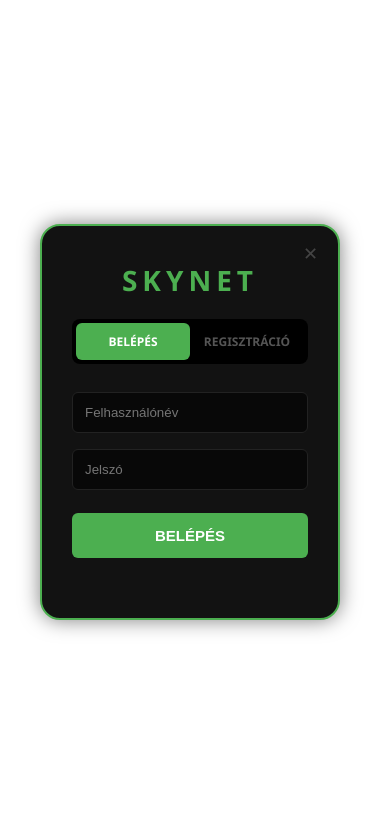
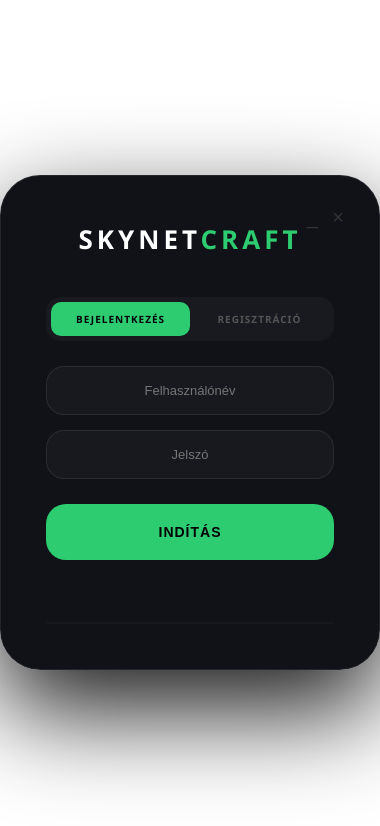
Before and after one commit to Kill-Bone/SkynetCraft-Launcher, an Electron app: page index.html in a window 380 px wide. Drawn offline with Linux system fonts and the light colour scheme; no server answers.

Commit message:
fejlesztett verziója a SkynetCraft-nak

```diff
--- a/index.html
+++ b/index.html
@@ -2,119 +2,163 @@
 <html lang="hu">
 <head>
     <meta charset="UTF-8">
-    <title>Skynet Launcher</title>
+    <title>SkynetCraft Launcher</title>
     <style>
-        * { box-sizing: border-box; }
+        :root {
+            --primary: #2ecc71;
+            --glass: rgba(12, 14, 20, 0.98);
+            --border: rgba(255, 255, 255, 0.08);
+        }
+
         body {
             margin: 0; padding: 0;
+            background: transparent;
+            font-family: 'Segoe UI', sans-serif;
             display: flex; align-items: center; justify-content: center;
-            height: 100vh; background: transparent;
-            font-family: 'Segoe UI', sans-serif;
+            height: 100vh; overflow: hidden;
+        }
+
+        .launcher-card {
+            width: 320px;
+            background: var(--glass);
+            backdrop-filter: blur(40px);
+            border: 1px solid var(--border);
+            border-radius: 40px;
+            padding: 45px;
+            box-shadow: 0 40px 100px rgba(0, 0, 0, 0.9);
+            text-align: center;
+            position: relative;
             -webkit-app-region: drag;
-            overflow: hidden;
         }
-        .card {
-            background: #121212; /* Szilárd szín, hogy ne csíkozódjon az átlátszóság miatt */
-            padding: 30px; border-radius: 20px;
-            width: 300px; text-align: center;
-            border: 2px solid #4CAF50;
-            position: relative;
-            box-shadow: 0 0 20px rgba(0,0,0,0.5);
+
+        .window-controls {
+            position: absolute; top: 25px; right: 30px;
+            -webkit-app-region: no-drag;
         }
-        input, button, .tab, .close-btn { -webkit-app-region: no-drag; }
 
-        .close-btn {
-            position: absolute; top: 15px; right: 20px;
-            color: #444; cursor: pointer; font-size: 18px; transition: 0.2s;
+        .control-btn {
+            background: none; border: none; color: #333;
+            font-size: 20px; cursor: pointer; padding: 5px;
         }
-        .close-btn:hover { color: #ff4444; }
+        .control-btn:hover { color: var(--primary); }
 
-        h1 { color: #4CAF50; margin: 5px 0 20px 0; letter-spacing: 5px; font-size: 28px; font-weight: bold; }
+        h1 { font-size: 26px; margin: 0 0 40px 0; color: white; letter-spacing: 4px; font-weight: 900; }
+        h1 span { color: var(--primary); }
 
-        .tabs { display: flex; margin-bottom: 20px; background: #000; border-radius: 8px; padding: 4px; }
-        .tab { flex: 1; padding: 10px; cursor: pointer; color: #555; border-radius: 6px; transition: 0.3s; font-size: 12px; font-weight: bold; }
-        .tab.active { background: #4CAF50; color: white; }
+        .tab-group {
+            display: flex;
+            margin-bottom: 25px;
+            background: rgba(255,255,255,0.03);
+            border-radius: 15px;
+            padding: 5px;
+            -webkit-app-region: no-drag;
+        }
+
+        .tab {
+            flex: 1; padding: 10px; font-size: 10px; color: #555;
+            cursor: pointer; transition: 0.3s; border-radius: 10px;
+            font-weight: 800; letter-spacing: 1px;
+        }
+
+        .tab.active { background: var(--primary); color: #000; }
+
+        .form-group { display: flex; flex-direction: column; gap: 15px; -webkit-app-region: no-drag; }
 
         input {
-            width: 100%; padding: 12px; margin: 8px 0;
-            border-radius: 6px; border: 1px solid #222;
-            background: #080808; color: white;
-            outline: none;
+            background: rgba(255,255,255,0.03);
+            border: 1px solid var(--border);
+            padding: 16px; border-radius: 18px;
+            color: white; outline: none; transition: 0.4s;
+            font-size: 13px; text-align: center;
         }
-        input:focus { border-color: #4CAF50; }
+        input:focus { border-color: var(--primary); background: rgba(255,255,255,0.06); }
 
-        button {
-            width: 100%; padding: 14px; background: #4CAF50;
-            color: white; border: none; border-radius: 6px;
-            cursor: pointer; font-weight: bold; font-size: 15px;
-            margin-top: 15px;
+        #confirm-pass { display: none; }
+
+        .launch-btn {
+            background: var(--primary); color: #000;
+            border: none; padding: 20px; border-radius: 20px;
+            font-weight: 900; cursor: pointer; margin-top: 10px;
+            transition: 0.3s; font-size: 14px; letter-spacing: 1px;
         }
-        button:hover { background: #45a049; }
+        .launch-btn:hover { transform: translateY(-3px); box-shadow: 0 15px 30px rgba(46, 204, 113, 0.4); }
 
-        .progress-container { width: 100%; background: #000; border-radius: 10px; margin-top: 20px; display: none; height: 8px; overflow: hidden; }
-        .progress-bar { width: 0%; height: 100%; background: #4CAF50; transition: width 0.3s; }
-
-        #status { margin-top: 15px; font-size: 12px; color: #777; min-height: 15px; }
+        /* A státusz sáv szöveg nélkül */
+        .status-box { margin-top: 40px; }
+        #status-txt { font-size: 9px; color: #333; text-transform: uppercase; letter-spacing: 1.5px; margin-bottom: 10px; min-height: 12px; }
+        .bar-bg { height: 2px; background: rgba(255,255,255,0.02); border-radius: 1px; overflow: hidden; }
+        .bar-fill { width: 0%; height: 100%; background: var(--primary); transition: 0.5s; }
     </style>
 </head>
 <body>
-    <div class="card">
-        <div class="close-btn" onclick="window.close()">✕</div>
-        <h1>SKYNET</h1>
 
-        <div id="main-ui">
-            <div class="tabs">
-                <div id="loginTab" class="tab active" onclick="setMode('login')">BELÉPÉS</div>
-                <div id="regTab" class="tab" onclick="setMode('reg')">REGISZTRÁCIÓ</div>
-            </div>
+    <div class="launcher-card">
+        <div class="window-controls">
+            <button class="control-btn" onclick="ipcRenderer.send('minimize-app')">_</button>
+            <button class="control-btn" onclick="ipcRenderer.send('close-app')">×</button>
+        </div>
 
+        <h1>SKYNET<span>CRAFT</span></h1>
+
+        <div class="tab-group">
+            <div class="tab active" id="login-tab">BEJELENTKEZÉS</div>
+            <div class="tab" id="reg-tab">REGISZTRÁCIÓ</div>
+        </div>
+
+        <div class="form-group">
             <input type="text" id="username" placeholder="Felhasználónév">
             <input type="password" id="password" placeholder="Jelszó">
-            <button id="mainBtn" onclick="action()">BELÉPÉS</button>
+            <input type="password" id="confirm-pass" placeholder="Jelszó megerősítése">
+            <button class="launch-btn" id="btn-launch">INDÍTÁS</button>
         </div>
 
-        <div class="progress-container" id="progressCont">
-            <div class="progress-bar" id="progressBar"></div>
+        <div class="status-box">
+            <div id="status-txt"></div> <div class="bar-bg"><div class="bar-fill" id="fill"></div></div>
         </div>
-        <div id="status"></div>
     </div>
 
     <script>
         const { ipcRenderer } = require('electron');
-        let mode = 'login';
 
-        function setMode(m) {
-            mode = m;
-            document.getElementById('loginTab').className = m === 'login' ? 'tab active' : 'tab';
-            document.getElementById('regTab').className = m === 'reg' ? 'tab active' : 'tab';
-            document.getElementById('mainBtn').innerText = m === 'login' ? 'INDÍTÁS' : 'REGISZTRÁCIÓ';
-            document.getElementById('status').innerText = "";
-        }
+        const loginTab = document.getElementById('login-tab');
+        const regTab = document.getElementById('reg-tab');
+        const confirmInput = document.getElementById('confirm-pass');
+        const btn = document.getElementById('btn-launch');
+        const fill = document.getElementById('fill');
+        const status = document.getElementById('status-txt');
 
-        function action() {
-            const user = document.getElementById('username').value;
-            const pass = document.getElementById('password').value;
-            if (!user || !pass) return;
-            ipcRenderer.send(mode === 'login' ? 'launch-game' : 'register-user', { user, pass });
-        }
+        loginTab.onclick = () => {
+            loginTab.classList.add('active'); regTab.classList.remove('active');
+            confirmInput.style.display = 'none'; btn.innerText = "INDÍTÁS";
+        };
 
-        ipcRenderer.on('auth-error', (e, msg) => {
-            const s = document.getElementById('status');
-            s.innerText = msg; s.style.color = "#ff4444";
+        regTab.onclick = () => {
+            regTab.classList.add('active'); loginTab.classList.remove('active');
+            confirmInput.style.display = 'block'; btn.innerText = "REGISZTRÁCIÓ";
+        };
+
+        ipcRenderer.invoke('get-profile').then(data => {
+            if(data) {
+                document.getElementById('username').value = data.username || '';
+                document.getElementById('password').value = data.password || '';
+            }
         });
 
-        ipcRenderer.on('auth-success', (e, msg) => {
-            const s = document.getElementById('status');
-            s.innerText = msg; s.style.color = "#4CAF50";
-            if(mode === 'reg') setTimeout(() => setMode('login'), 1500);
-        });
+        btn.onclick = () => {
+            const user = document.getElementById('username').value;
+            if(!user) return;
+            // Indításkor megjelenhet egy rövid infó, ha szeretnéd
+            status.innerText = "Indítás...";
+            ipcRenderer.send('save-profile', {
+                username: user,
+                password: document.getElementById('password').value
+            });
+        };
 
-        ipcRenderer.on('progress', (e, data) => {
-            document.getElementById('main-ui').style.display = "none";
-            document.getElementById('progressCont').style.display = "block";
-            const percent = Math.round((data.task / data.total) * 100);
-            document.getElementById('progressBar').style.width = percent + "%";
-            document.getElementById('status').innerText = `Töltés: ${percent}%`;
+        ipcRenderer.on('download-progress', (event, data) => {
+            const pct = Math.round(data.task / data.total * 100);
+            status.innerText = `Frissítés: ${pct}%`;
+            fill.style.width = pct + "%";
         });
     </script>
 </body>
```
Also changed, not shown: main.js (+66 -91 lines), package.json (+4 -3 lines).
